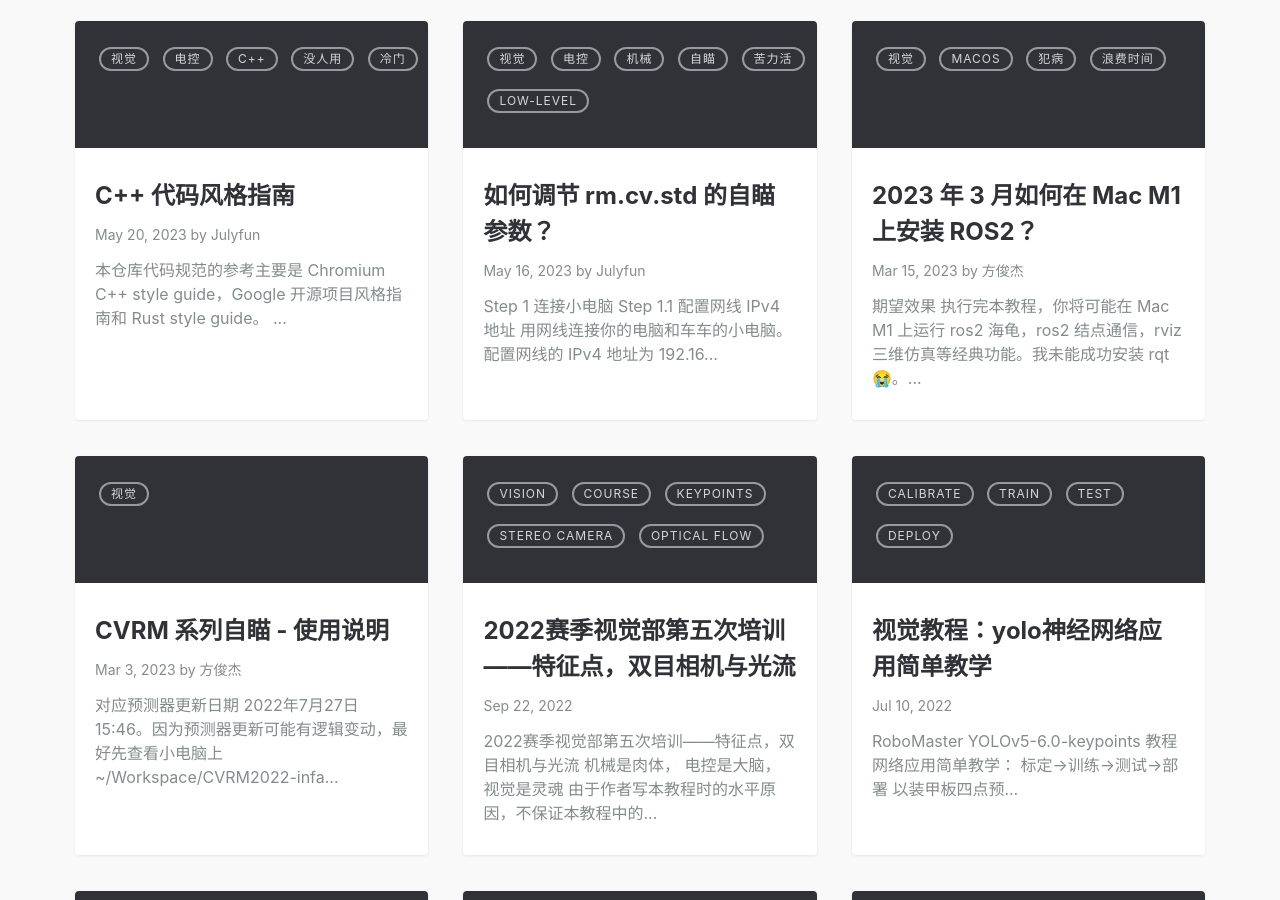
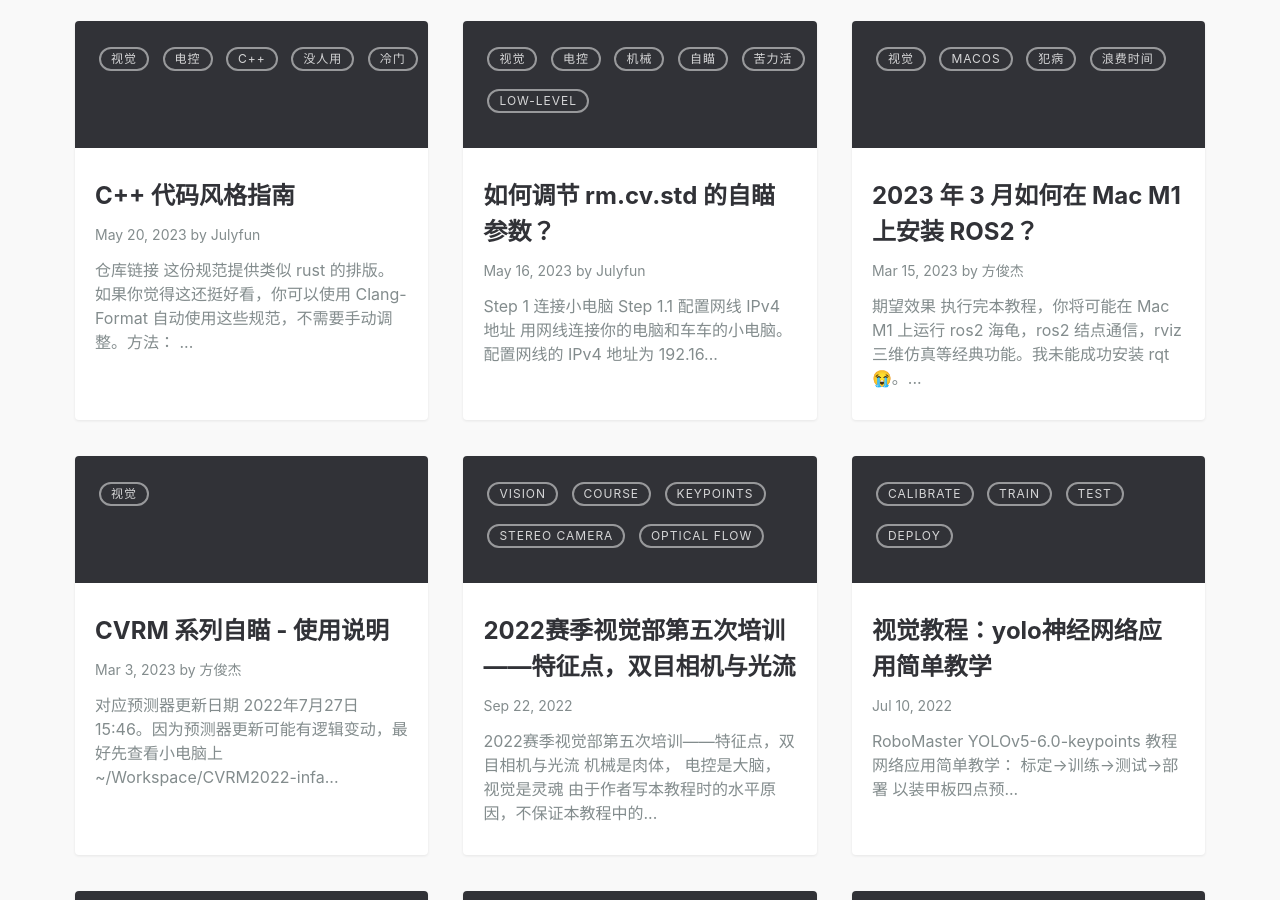
Before and after one commit to SJTU-RoboMaster-Team/SJTU-RoboMaster-Team.github.io, a Jekyll site: the page built from index.md, in a window 1280 px wide and 900 px high, scrolled down 894 px. Built offline with Jekyll 4.4.1, drawn with Linux system fonts in a browser that asks for light colours; nearby versions of some CDN libraries; comment, search, counter and statistics services are not loaded.

Commit message:
just commit

```diff
--- a/_posts/2023-05-20-cpp-style-guide.md
+++ b/_posts/2023-05-20-cpp-style-guide.md
@@ -7,13 +7,13 @@ author: Julyfun
 
 ![](/assets/2023-05-20-cpp-style-guide/example.jpg)
 
-[本仓库](https://github.com/SJTU-RoboMaster-Team/style-team)代码规范的参考主要是 [Chromium C++ style guide](http://chromium.googlesource.com/chromium/src/+/HEAD/styleguide/c++/c++.md)，[Google 开源项目风格指南](https://zh-google-styleguide.readthedocs.io/en/latest/google-cpp-styleguide/)和 [Rust style guide](https://github.com/rust-lang/style-team)。
+[仓库链接](https://github.com/SJTU-RoboMaster-Team/style-team)
 
-如何自动化地应用这些规范？
+这份规范提供类似 rust 的排版。如果你觉得这还挺好看，你可以使用 Clang-Format 自动使用这些规范，不需要手动调整。方法：
 
-* 将本仓库的 `.clang-format` 和 `.clang-tidy` 文件拷贝至你的项目根目录下。
+* 将本仓库的 `.clang-format` 和 `.clang-tidy` 文件拷贝至你的工作区根目录下。
 * 在编辑器中开启 `Clang-Format` 和 `Clang-Tidy` 插件。插件通常默认使用工作区根目录下的配置文件。
-* 在 C++ 代码文件中执行编辑器的格式化文档操作。你也可以开启保存时自动格式化的功能。
+* 执行编辑器的格式化文档命令，例如在 VSCode 中可以打开命令面板搜索 `Format`。也可以开启保存时自动格式化。
 
 ## 设计原则
 
```
